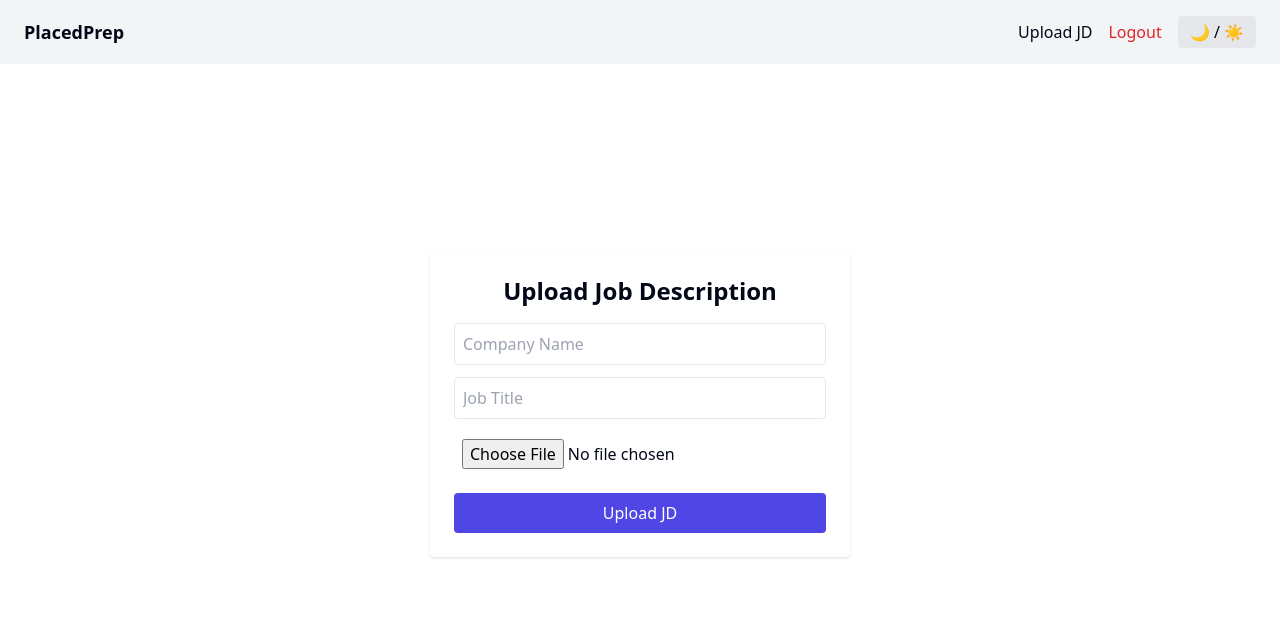
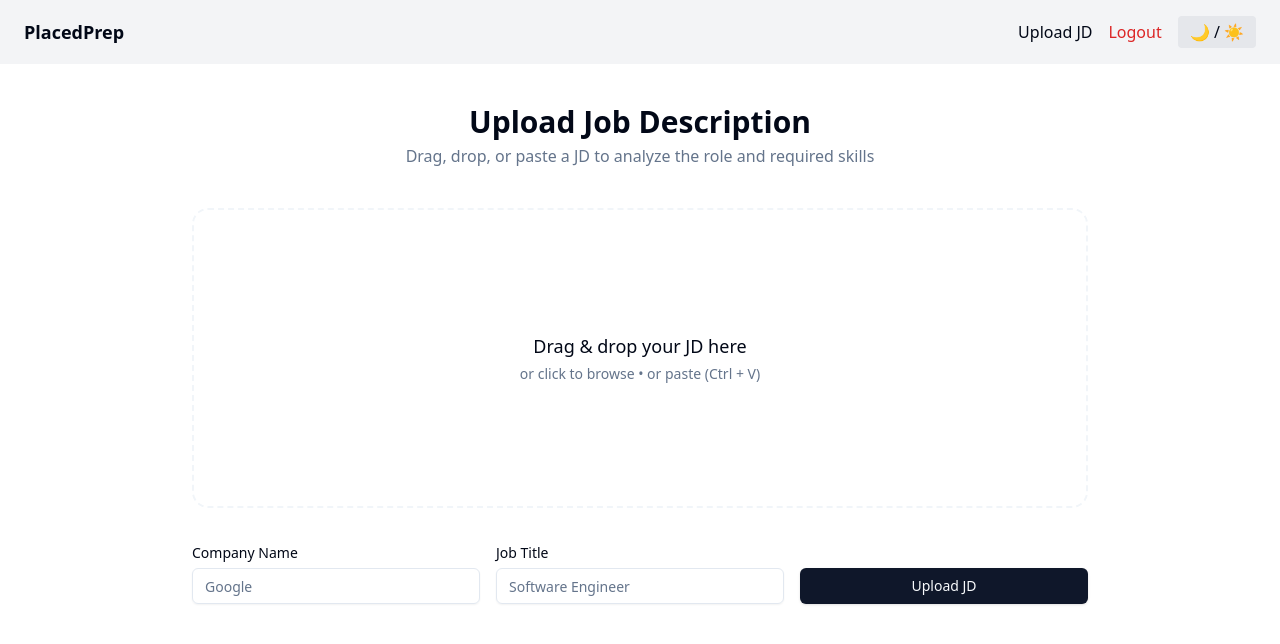
Before and after one commit to MaybeJaydeep/p, a React (Vite) app in the folder frontend/: page /upload in a window 1280 px wide. Shown: the top 644 px of the page. Built offline with nearby package versions, Linux system fonts and the light colour scheme; sample sign-in values are in the browser's storage.

Commit message:
Redesigned the Dashboard and Upload-JD page and fixed some minor frontend issues

```diff
--- /dev/null
+++ b/frontend/src/components/FileDropzone.jsx
@@ -0,0 +1,75 @@
+import { useRef, useState } from "react";
+import { motion } from "framer-motion";
+
+const FileDropzone = ({ onFileSelect }) => {
+  const inputRef = useRef(null);
+  const [isDragging, setIsDragging] = useState(false);
+  const [fileName, setFileName] = useState("");
+
+  const handleFile = (file) => {
+    if (!file) return;
+
+    const validTypes = [
+      "application/pdf",
+      "text/plain",
+    ];
+
+    if (!validTypes.includes(file.type)) {
+      alert("Only PDF or TXT files are allowed");
+      return;
+    }
+
+    setFileName(file.name);
+    onFileSelect(file);
+  };
+
+  const handleDrop = (e) => {
+    e.preventDefault();
+    setIsDragging(false);
+    handleFile(e.dataTransfer.files[0]);
+  };
+
+  return (
+    <motion.div
+      onDragOver={(e) => {
+        e.preventDefault();
+        setIsDragging(true);
+      }}
+      onDragLeave={() => setIsDragging(false)}
+      onDrop={handleDrop}
+      onClick={() => inputRef.current.click()}
+      whileHover={{ scale: 1.01 }}
+      className={`cursor-pointer border-2 border-dashed rounded-lg p-6 text-center transition
+        ${
+          isDragging
+            ? "border-primary bg-primary/10"
+            : "border-muted-foreground/30"
+        }`}
+    >
+      <input
+        ref={inputRef}
+        type="file"
+        accept=".pdf,.txt"
+        hidden
+        onChange={(e) => handleFile(e.target.files[0])}
+      />
+
+      {fileName ? (
+        <p className="text-sm font-medium">
+          📄 {fileName}
+        </p>
+      ) : (
+        <>
+          <p className="font-medium">
+            Drag & drop your JD here
+          </p>
+          <p className="text-sm text-muted-foreground mt-1">
+            or click to browse (PDF, TXT)
+          </p>
+        </>
+      )}
+    </motion.div>
+  );
+};
+
+export default FileDropzone;
--- /dev/null
+++ b/frontend/src/components/ui/badge.jsx
@@ -0,0 +1,34 @@
+import * as React from "react"
+import { cva } from "class-variance-authority";
+
+import { cn } from "@/lib/utils"
+
+const badgeVariants = cva(
+  "inline-flex items-center rounded-md border px-2.5 py-0.5 text-xs font-semibold transition-colors focus:outline-none focus:ring-2 focus:ring-ring focus:ring-offset-2",
+  {
+    variants: {
+      variant: {
+        default:
+          "border-transparent bg-primary text-primary-foreground shadow hover:bg-primary/80",
+        secondary:
+          "border-transparent bg-secondary text-secondary-foreground hover:bg-secondary/80",
+        destructive:
+          "border-transparent bg-destructive text-destructive-foreground shadow hover:bg-destructive/80",
+        outline: "text-foreground",
+      },
+    },
+    defaultVariants: {
+      variant: "default",
+    },
+  }
+)
+
+function Badge({
+  className,
+  variant,
+  ...props
+}) {
+  return (<div className={cn(badgeVariants({ variant }), className)} {...props} />);
+}
+
+export { Badge, badgeVariants }
--- a/frontend/src/pages/Dashboard.jsx
+++ b/frontend/src/pages/Dashboard.jsx
@@ -1,6 +1,6 @@
 import { useEffect, useState } from "react";
-import api from "../services/api";
-import JDCard from "../components/JDCard";
+import api from "@/services/api";
+import JDCard from "@/components/JDCard";
 
 const Dashboard = () => {
   const [jds, setJds] = useState([]);
@@ -21,23 +21,21 @@ const Dashboard = () => {
     fetchJDs();
   }, []);
 
-  // Loading state
   if (loading) {
     return (
-      <div className="p-6 text-gray-600">
-        Loading your job descriptions...
+      <div className="p-8 text-muted-foreground">
+        Loading your job descriptions…
       </div>
     );
   }
 
-  // Empty state
   if (jds.length === 0) {
     return (
-      <div className="p-6 text-center text-gray-500">
-        <p className="text-lg mb-2">
-          No job descriptions uploaded yet
-        </p>
-        <p className="text-sm">
+      <div className="p-8 text-center">
+        <h2 className="text-xl font-semibold mb-2">
+          No Job Descriptions Yet
+        </h2>
+        <p className="text-muted-foreground">
           Upload a JD to see role insights and required technologies.
         </p>
       </div>
@@ -45,12 +43,11 @@ const Dashboard = () => {
   }
 
   return (
-    <div className="p-6">
+    <div className="p-8">
       <h1 className="text-3xl font-bold mb-6">
         Your Job Descriptions
       </h1>
 
-      {/* Grid */}
       <div className="grid gap-6 sm:grid-cols-1 md:grid-cols-2 lg:grid-cols-3">
         {jds.map((jd) => (
           <JDCard key={jd._id} jd={jd} />
--- a/frontend/src/pages/UploadJD.jsx
+++ b/frontend/src/pages/UploadJD.jsx
@@ -1,6 +1,11 @@
-import { useState } from "react";
-import api from "../services/api";
+import { useEffect, useState } from "react";
 import { useNavigate } from "react-router-dom";
+import { motion } from "framer-motion";
+
+import api from "@/services/api";
+import { Button } from "@/components/ui/button";
+import { Input } from "@/components/ui/input";
+import { Label } from "@/components/ui/label";
 
 const UploadJD = () => {
   const navigate = useNavigate();
@@ -8,8 +13,35 @@ const UploadJD = () => {
   const [companyName, setCompanyName] = useState("");
   const [jobTitle, setJobTitle] = useState("");
   const [file, setFile] = useState(null);
+  const [dragActive, setDragActive] = useState(false);
+
   const [loading, setLoading] = useState(false);
   const [error, setError] = useState("");
+
+  // ✅ Handle file validation
+  const handleFile = (selectedFile) => {
+    if (
+      selectedFile &&
+      (selectedFile.type === "application/pdf" ||
+        selectedFile.type === "text/plain")
+    ) {
+      setFile(selectedFile);
+      setError("");
+    } else {
+      setError("Only PDF or TXT files are allowed");
+    }
+  };
+
+  // ✅ Handle paste (Ctrl + V)
+  useEffect(() => {
+    const handlePaste = (e) => {
+      const item = e.clipboardData?.files?.[0];
+      if (item) handleFile(item);
+    };
+
+    window.addEventListener("paste", handlePaste);
+    return () => window.removeEventListener("paste", handlePaste);
+  }, []);
 
   const handleSubmit = async (e) => {
     e.preventDefault();
@@ -27,12 +59,7 @@ const UploadJD = () => {
 
     try {
       setLoading(true);
-      await api.post("/jd/upload", formData, {
-        headers: {
-          "Content-Type": "multipart/form-data"
-        }
-      });
-      alert("JD uploaded successfully");
+      await api.post("/jd/upload", formData);
       navigate("/");
     } catch (err) {
       setError(err.response?.data?.message || "Upload failed");
@@ -42,50 +69,114 @@ const UploadJD = () => {
   };
 
   return (
-    <div className="flex justify-center items-center h-[85vh]">
+    <div className="min-h-screen bg-background px-6 py-10">
+      {/* HEADER */}
+      <div className="text-center mb-10">
+        <h1 className="text-3xl font-bold">
+          Upload Job Description
+        </h1>
+        <p className="text-muted-foreground mt-1">
+          Drag, drop, or paste a JD to analyze the role and required skills
+        </p>
+      </div>
+
+      {/* DROP ZONE */}
+      <motion.div
+        initial={{ opacity: 0, y: 8 }}
+        animate={{ opacity: 1, y: 0 }}
+        className="max-w-4xl mx-auto mb-8"
+      >
+        <div
+          onDragOver={(e) => {
+            e.preventDefault();
+            setDragActive(true);
+          }}
+          onDragLeave={() => setDragActive(false)}
+          onDrop={(e) => {
+            e.preventDefault();
+            setDragActive(false);
+            handleFile(e.dataTransfer.files[0]);
+          }}
+          className={`border-2 border-dashed rounded-2xl h-[300px]
+          flex items-center justify-center text-center transition
+          ${
+            dragActive
+              ? "border-primary bg-primary/10"
+              : "border-muted"
+          }`}
+        >
+          <input
+            type="file"
+            accept=".pdf,.txt"
+            hidden
+            id="fileInput"
+            onChange={(e) =>
+              handleFile(e.target.files[0])
+            }
+          />
+
+          <label
+            htmlFor="fileInput"
+            className="cursor-pointer px-6"
+          >
+            {file ? (
+              <p className="text-lg font-medium">
+                📄 {file.name}
+              </p>
+            ) : (
+              <>
+                <p className="text-lg font-medium">
+                  Drag & drop your JD here
+                </p>
+                <p className="text-sm text-muted-foreground mt-1">
+                  or click to browse • or paste (Ctrl + V)
+                </p>
+              </>
+            )}
+          </label>
+        </div>
+      </motion.div>
+
+      {/* FORM */}
       <form
         onSubmit={handleSubmit}
-        className="bg-white dark:bg-gray-800 p-6 rounded shadow w-[420px]"
+        className="max-w-4xl mx-auto grid gap-4 md:grid-cols-3"
       >
-        <h2 className="text-2xl font-bold mb-4 text-center">
-          Upload Job Description
-        </h2>
+        {error && (
+          <p className="text-red-500 md:col-span-3">
+            {error}
+          </p>
+        )}
 
-        {error && <p className="text-red-500 mb-2">{error}</p>}
+        <div className="space-y-1">
+          <Label>Company Name</Label>
+          <Input
+            value={companyName}
+            onChange={(e) => setCompanyName(e.target.value)}
+            placeholder="Google"
+            required
+          />
+        </div>
 
-        <input
-          type="text"
-          placeholder="Company Name"
-          className="w-full p-2 mb-3 border rounded"
-          value={companyName}
-          onChange={(e) => setCompanyName(e.target.value)}
-          required
-        />
+        <div className="space-y-1">
+          <Label>Job Title</Label>
+          <Input
+            value={jobTitle}
+            onChange={(e) => setJobTitle(e.target.value)}
+            placeholder="Software Engineer"
+            required
+          />
+        </div>
 
-        <input
-          type="text"
-          placeholder="Job Title"
-          className="w-full p-2 mb-3 border rounded"
-          value={jobTitle}
-          onChange={(e) => setJobTitle(e.target.value)}
-          required
-        />
-
-        <input
-          type="file"
-          accept=".pdf,.txt"
-          className="w-full p-2 mb-4"
-          onChange={(e) => setFile(e.target.files[0])}
-          required
-        />
-
-        <button
-          type="submit"
-          disabled={loading}
-          className="w-full bg-indigo-600 hover:bg-indigo-700 text-white p-2 rounded"
-        >
-          {loading ? "Uploading..." : "Upload JD"}
-        </button>
+        <div className="flex items-end">
+          <Button
+            type="submit"
+            className="w-full"
+            disabled={loading}
+          >
+            {loading ? "Uploading..." : "Upload JD"}
+          </Button>
+        </div>
       </form>
     </div>
   );
```
Also changed, not shown: frontend/src/components/JDCard.jsx (+25 -23 lines), 1 other file (tests, documents, lock files or other folders).
